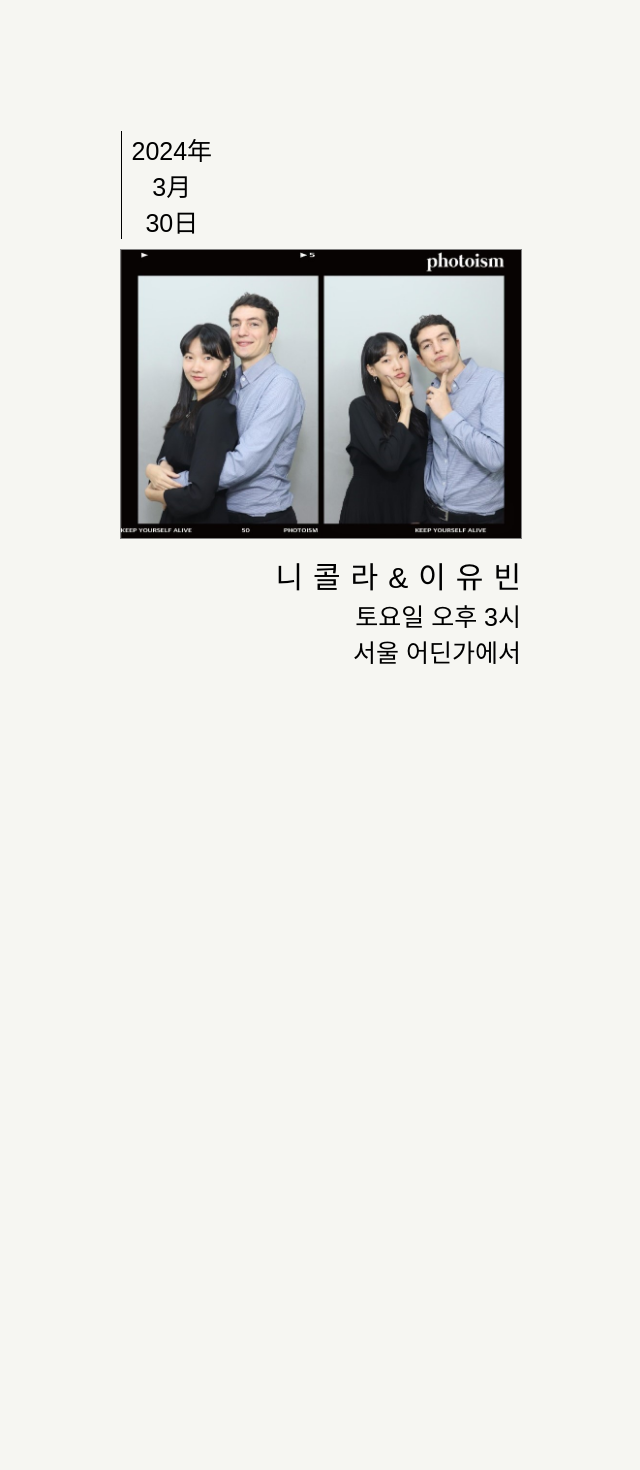
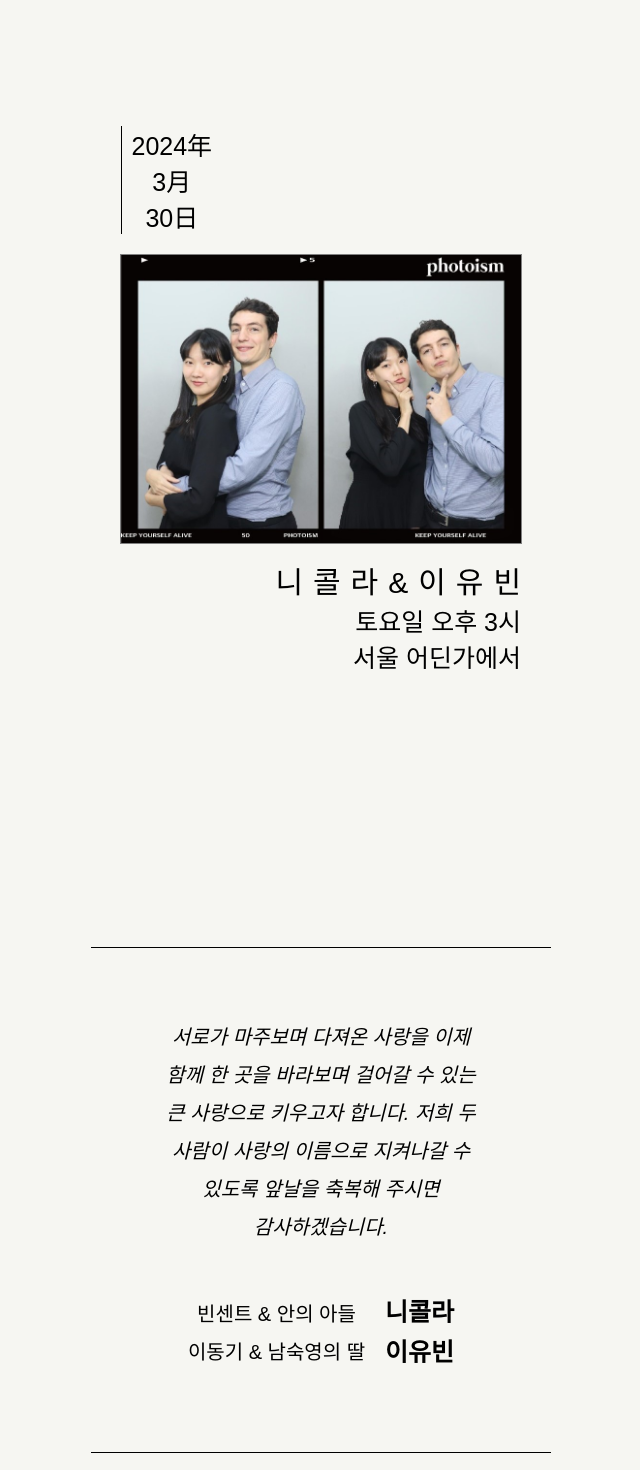
Before and after one commit to yupyup71/weddinginvi, a Next.js app: page / in a window 1280 px wide. Shown: the top 1470 px of the page, without its empty margins (319-959 px from the left). Before the commit the page ends 800 px from the top, so only its background shows below. Built offline with nearby package versions, Linux system fonts and the light colour scheme.

Commit message:
may17commit

```diff
--- a/src/app/globals.css
+++ b/src/app/globals.css
@@ -3,7 +3,14 @@ body{
   background: rgba(241, 241, 236, 0.636);
 }
 
-html, body, main, section{
+html, body, main{
   height: 100%;
   margin: 0px;
+  scroll-snap-type: y mandatory;
 }
+
+section{
+  height: 100%;
+  margin: 0px;
+  scroll-snap-align: start;
+}
--- a/src/app/page.tsx
+++ b/src/app/page.tsx
@@ -1,5 +1,6 @@
 import { Coverphoto } from '@/components/coverphoto'
 import { Weddingdate } from '@/components/date'
+import { Secondtexts } from '@/components/secondtext'
 import { Texts } from '@/components/texts'
 import { useRouter } from 'next/router'
 
@@ -11,6 +12,13 @@ export default function Home() {
         <Coverphoto coverPhoto='/KakaoTalk_2.jpg' />
         <Texts textyouWant="니콜라&이유빈" weddingtime="토요일 오후 3시" place="서울 어딘가에서"/>
       </section>
+      <section style={{display:"flex", flexDirection:"column", justifyContent:"center", alignItems:"center"}}>
+        <Secondtexts blah='서로가 마주보며 다져온 사랑을 이제 함께 한 곳을 바라보며 걸어갈 수 있는 큰 사랑으로 키우고자 합니다. 저희 두 사람이 사랑의 이름으로 지켜나갈 수 있도록 앞날을 축복해 주시면 감사하겠습니다.'
+        nameus1='빈센트 & 안의 아들'
+        nameus2= '니콜라'
+        nameus3= '이동기 & 남숙영의 딸'
+        nameus4= '이유빈'></Secondtexts>
+      </section>
     </main>
   )
 
--- a/src/components/coverphoto.tsx
+++ b/src/components/coverphoto.tsx
@@ -3,7 +3,7 @@ export function Coverphoto(props: {
 }){
     let {coverPhoto} = props;
 
-    return <div style={{padding: "10px 0px"}} >
+    return <div style={{padding: "20px 0px 10px"}} >
          <img src={coverPhoto} style={{border:"0.5px solid grey", width:"400px"}}></img>
     </div>
 }
--- /dev/null
+++ b/src/components/secondtext.tsx
@@ -0,0 +1,29 @@
+export function Secondtexts(props: {
+    blah: string;
+    nameus1: string;
+    nameus2: string;
+    nameus3: string;
+    nameus4: string;
+}){
+    let {blah, nameus1, nameus2, nameus3, nameus4} = props;
+    return <div style={{display:"flex", flexDirection:"column", alignItems:"center",
+        borderTop:"1.5px solid black", borderBottom:"1.5px solid black", width:"320px", padding: "70px"}}>
+        <div style={{fontSize:"20px", fontStyle:"oblique",
+                textAlign:"center", lineHeight:"38px", wordBreak:"keep-all"}}>{blah}</div>
+        <br/><br/>
+        <div style={{display:"flex", alignItems:"baseline"}}>
+            <div style={{fontSize:"20px", textAlign:"center", lineHeight:"38px", padding:"10px"}}>
+                {nameus1}
+                <br/>
+                {nameus3}
+            </div>
+            <div style={{fontSize:"25px", fontWeight:"bold", textAlign:"center", lineHeight:"40px", padding:"10px"}}>
+                {nameus2}
+                <br/>
+                {nameus4}
+        </div>
+        </div>
+
+    </div>
+
+}
```
